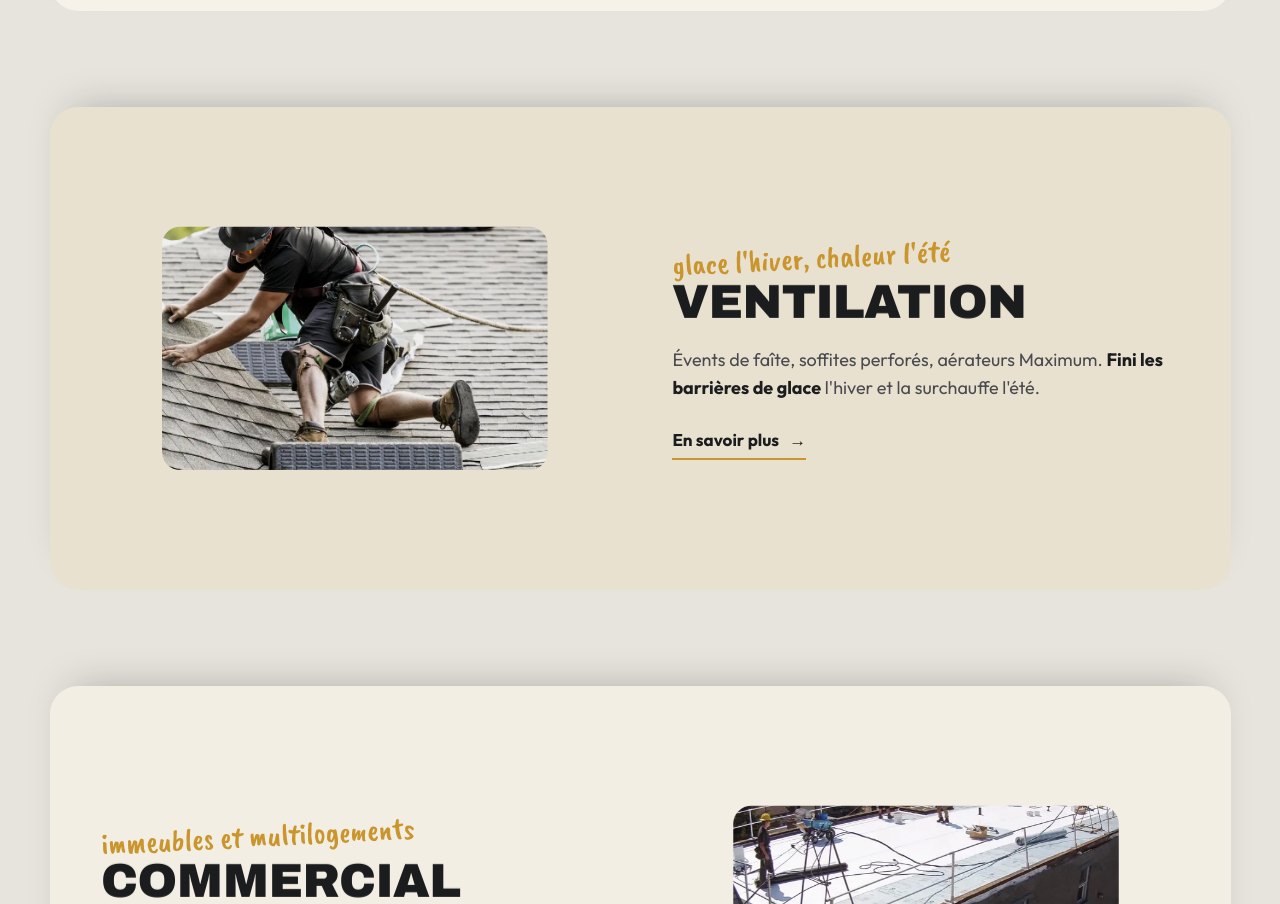
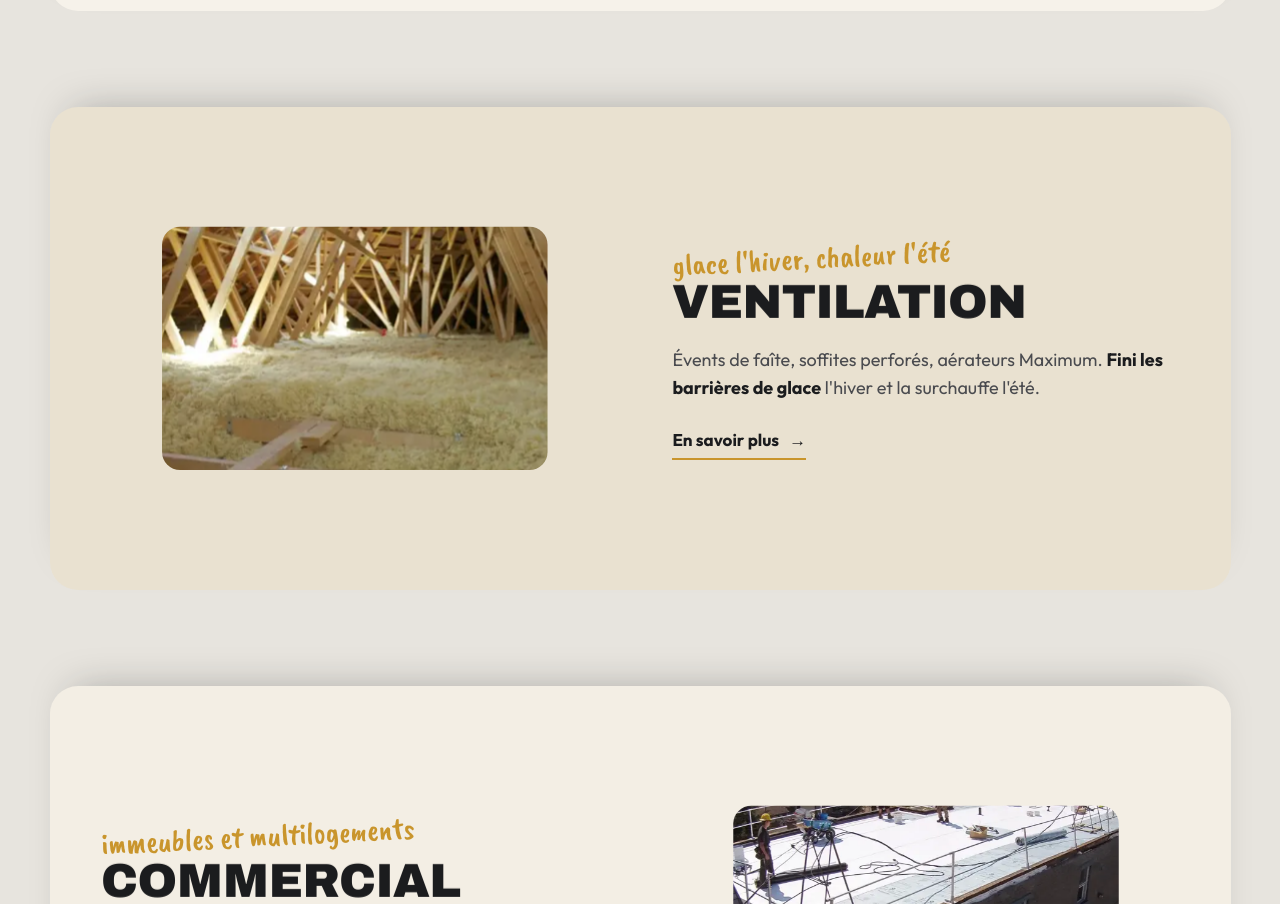
Before and after one commit to Optiontoiture/Web, a plain HTML site: page maquette/index.html in a window 1280 px wide. Shown: the part 5567-6471 px from the top of the page. Drawn offline with nearby package versions, Linux system fonts and the light colour scheme.

Commit message:
Maquette : photo de ventilation d'origine remise
Co-Authored-By: Claude Opus 5.5 <noreply@anthropic.com>

```diff
--- a/maquette/index.html
+++ b/maquette/index.html
@@ -517,7 +517,7 @@ a:hover .roule .l,a:focus-visible .roule .l{transform:translateY(-50%)}
         <p>Évents de faîte, soffites perforés, aérateurs Maximum. <strong>Fini les barrières de glace</strong> l'hiver et la surchauffe l'été.</p>
         <a class="lien-fleche" href="#soumission">En savoir plus <span>→</span></a>
       </div>
-      <div class="service-img"><img src="img/g484.webp" decoding="async" loading="lazy" alt="Couvreur qui pose des aérateurs de toit"></div>
+      <div class="service-img"><img src="img/ventilation-entretoit.webp" decoding="async" loading="lazy" alt="Aérateurs installés sur une toiture"></div>
     </article>
     <article class="service" id="s-commerciale">
       <div>
```
Also changed, not shown: maquette/img/g484.webp (deleted), maquette/img/ventilation-entretoit.webp (added).
